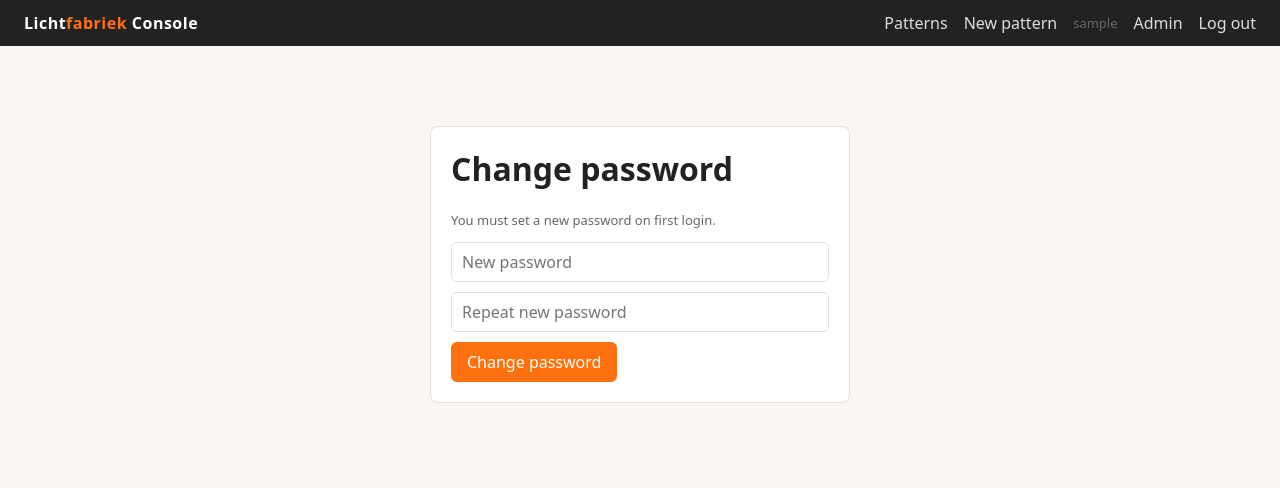
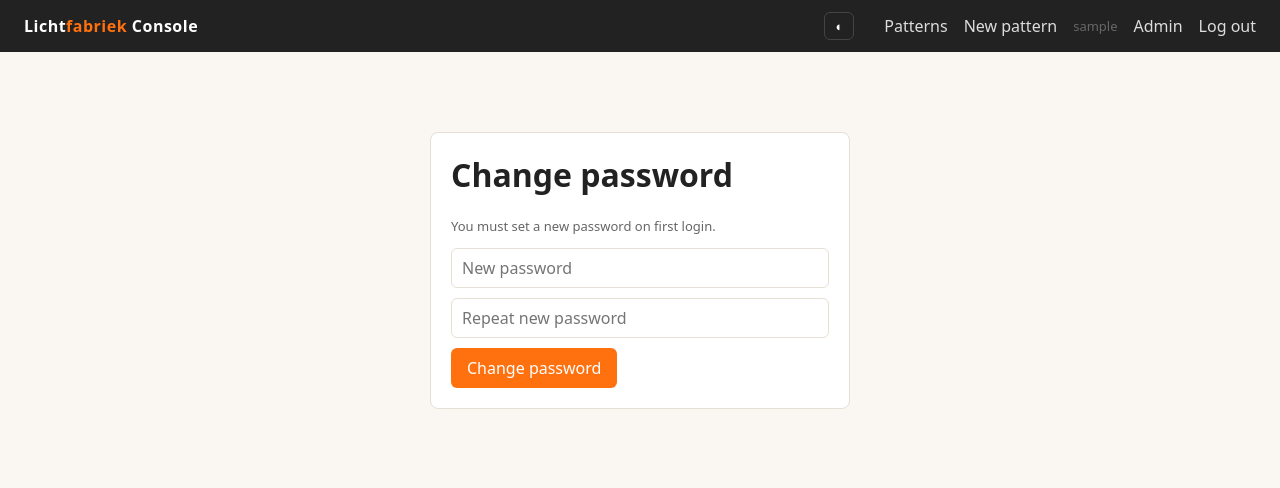
Before and after one commit to stevanov/lichtfabriek, a Flask app: page /change-password in a window 1280 px wide. Shown: the top 488 px of the page. Run offline with Flask 3, Linux system fonts and the light colour scheme; the visitor is signed in with stand-in values (Sample User, id 1); parts of the project's set-up code (start-up, migrations or seed data) failed here and were passed over.

Commit message:
console: dark/light theme toggle in header (localStorage persistence, no-flash apply; dark theme covers all panels/forms/nav)

```diff
--- a/console/templates/base.html
+++ b/console/templates/base.html
@@ -6,37 +6,52 @@
   <link rel="icon" type="image/svg+xml" href="{{ url_for('static', filename='favicon.svg') }}">
   <title>{% block title %}Lichtfabriek Console{% endblock %}</title>
   <style>
-    :root { --orange:#ff700f; --ink:#222; --muted:#666; --bg:#faf7f2; --panel:#fff; --border:#e5dfd5; }
+    :root { --orange:#ff700f; --ink:#222; --muted:#666; --bg:#faf7f2; --panel:#fff; --border:#e5dfd5;
+            --header-bg:#222; --header-ink:#fff; --nav-link:#ddd; --pre-bg:#f4f1ec; }
+    html[data-theme="dark"] { --ink:#e8e6e1; --muted:#9a948a; --bg:#15171a; --panel:#1f2226; --border:#33383f;
+                              --header-bg:#0d0e10; --header-ink:#fff; --nav-link:#bbb; --pre-bg:#171a1d; }
     * { box-sizing:border-box; }
-    body { margin:0; font-family: system-ui, -apple-system, "Segoe UI", sans-serif; background:var(--bg); color:var(--ink); }
-    header { background:#222; color:#fff; padding:12px 24px; display:flex; align-items:center; gap:16px; }
+    body { margin:0; font-family: system-ui, -apple-system, "Segoe UI", sans-serif; background:var(--bg); color:var(--ink); transition: background .15s, color .15s; }
+    header { background:var(--header-bg); color:var(--header-ink); padding:12px 24px; display:flex; align-items:center; gap:16px; }
     header .brand { font-weight:700; letter-spacing:.5px; }
     header .brand b { color:var(--orange); }
     nav { margin-left:auto; display:flex; gap:16px; align-items:center; }
-    nav a { color:#ddd; text-decoration:none; }
+    nav a { color:var(--nav-link); text-decoration:none; }
     nav a:hover { color:var(--orange); }
+    .theme-btn { background:none; border:1px solid #444; color:var(--header-ink); border-radius:6px;
+                 padding:4px 10px; font:inherit; font-size:13px; cursor:pointer; margin-right:14px; }
+    .theme-btn:hover { border-color:var(--orange); color:var(--orange); }
     main { max-width:1000px; margin:24px auto; padding:0 24px; }
     .panel { background:var(--panel); border:1px solid var(--border); border-radius:8px; padding:20px; margin-bottom:20px; }
     h1,h2 { margin-top:0; }
     table { width:100%; border-collapse:collapse; }
     th,td { text-align:left; padding:8px 10px; border-bottom:1px solid var(--border); font-size:14px; }
     th { color:var(--muted); font-weight:600; }
-    input,select,textarea { font:inherit; padding:8px 10px; border:1px solid var(--border); border-radius:6px; width:100%; margin-bottom:10px; }
+    input,select,textarea { font:inherit; padding:8px 10px; border:1px solid var(--border); border-radius:6px; width:100%; margin-bottom:10px; background:var(--panel); color:var(--ink); }
     button, .btn { background:var(--orange); color:#fff; border:0; border-radius:6px; padding:9px 16px; font:inherit; cursor:pointer; text-decoration:none; display:inline-block; }
     button.secondary, .btn.secondary { background:#eee; color:var(--ink); }
+    html[data-theme="dark"] button.secondary { background:#2a2e33; color:var(--ink); }
     .flash { padding:10px 14px; border-radius:6px; margin-bottom:16px; }
     .flash.ok { background:#e6f4ea; color:#1a7f37; border:1px solid #b7e3c3; }
     .flash.error { background:#fdecea; color:#c62828; border:1px solid #f5c2c0; }
     .muted { color:var(--muted); font-size:13px; }
     .row { display:flex; gap:12px; }
     .row > * { flex:1; }
-    pre { background:#f4f1ec; padding:12px; border-radius:6px; overflow:auto; }
+    pre { background:var(--pre-bg); padding:12px; border-radius:6px; overflow:auto; }
   </style>
+  <script>
+    // theme preference: localStorage, default light; applied before paint to avoid flash
+    (function () {
+      var t = localStorage.getItem('lf-theme') || 'light';
+      document.documentElement.setAttribute('data-theme', t);
+    })();
+  </script>
 </head>
 <body>
   <header>
     <div class="brand">Licht<b>fabriek</b> Console</div>
     <nav>
+      <button type="button" class="theme-btn" id="theme-btn" title="Toggle dark / light mode" aria-label="Toggle theme">◐</button>
       {% if session.user %}
         <a href="{{ url_for('patterns') }}">Patterns</a>
         <a href="{{ url_for('new_pattern') }}">New pattern</a>
@@ -52,5 +67,19 @@
     {% endwith %}
     {% block content %}{% endblock %}
   </main>
+  <script>
+    (function () {
+      var btn = document.getElementById('theme-btn');
+      if (!btn) return;
+      function set(label) { btn.textContent = label === 'dark' ? '◑' : '◐'; }
+      set(localStorage.getItem('lf-theme') || 'light');
+      btn.addEventListener('click', function () {
+        var cur = document.documentElement.getAttribute('data-theme') === 'dark' ? 'light' : 'dark';
+        document.documentElement.setAttribute('data-theme', cur);
+        localStorage.setItem('lf-theme', cur);
+        set(cur);
+      });
+    })();
+  </script>
 </body>
 </html>
```
